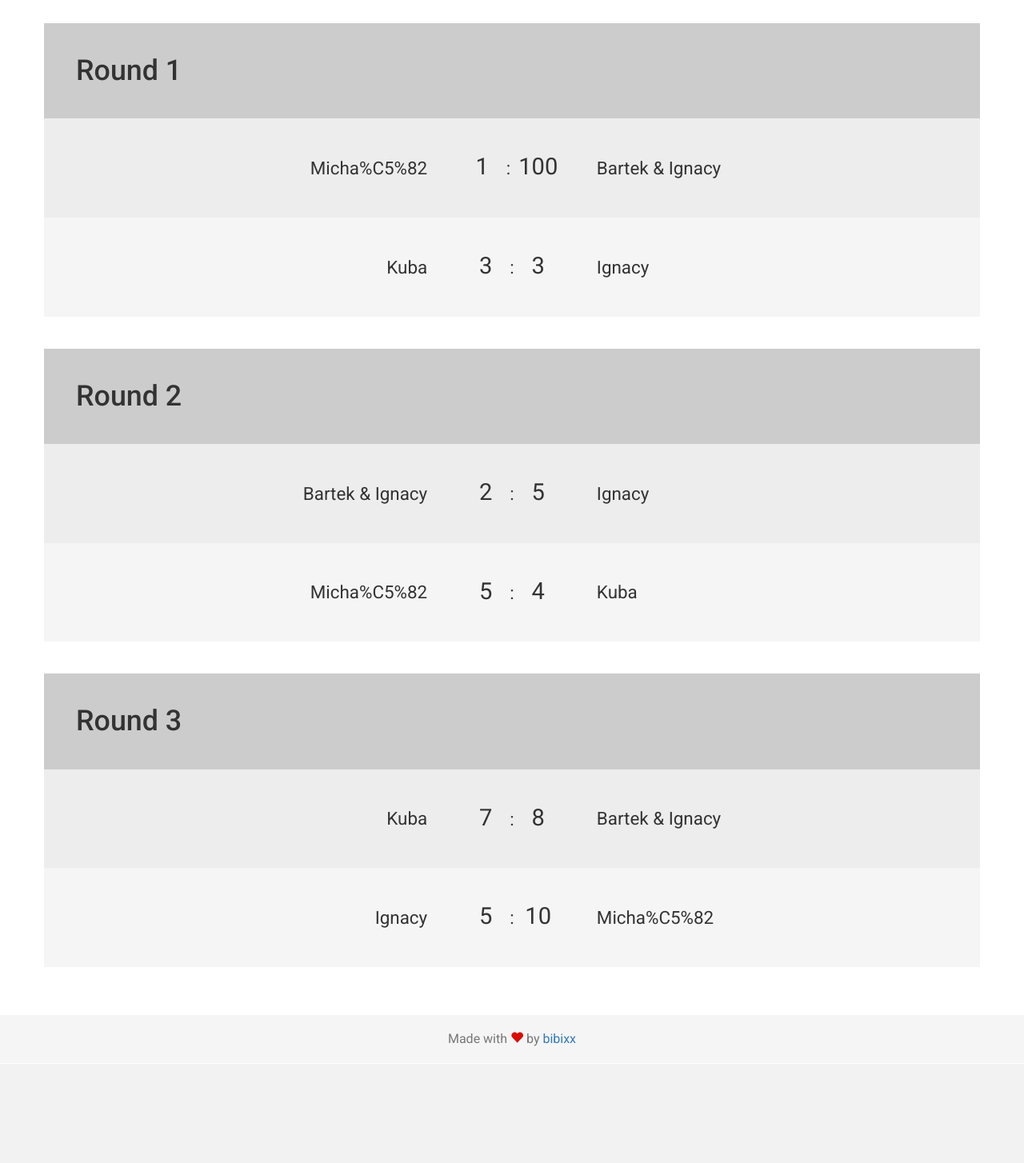
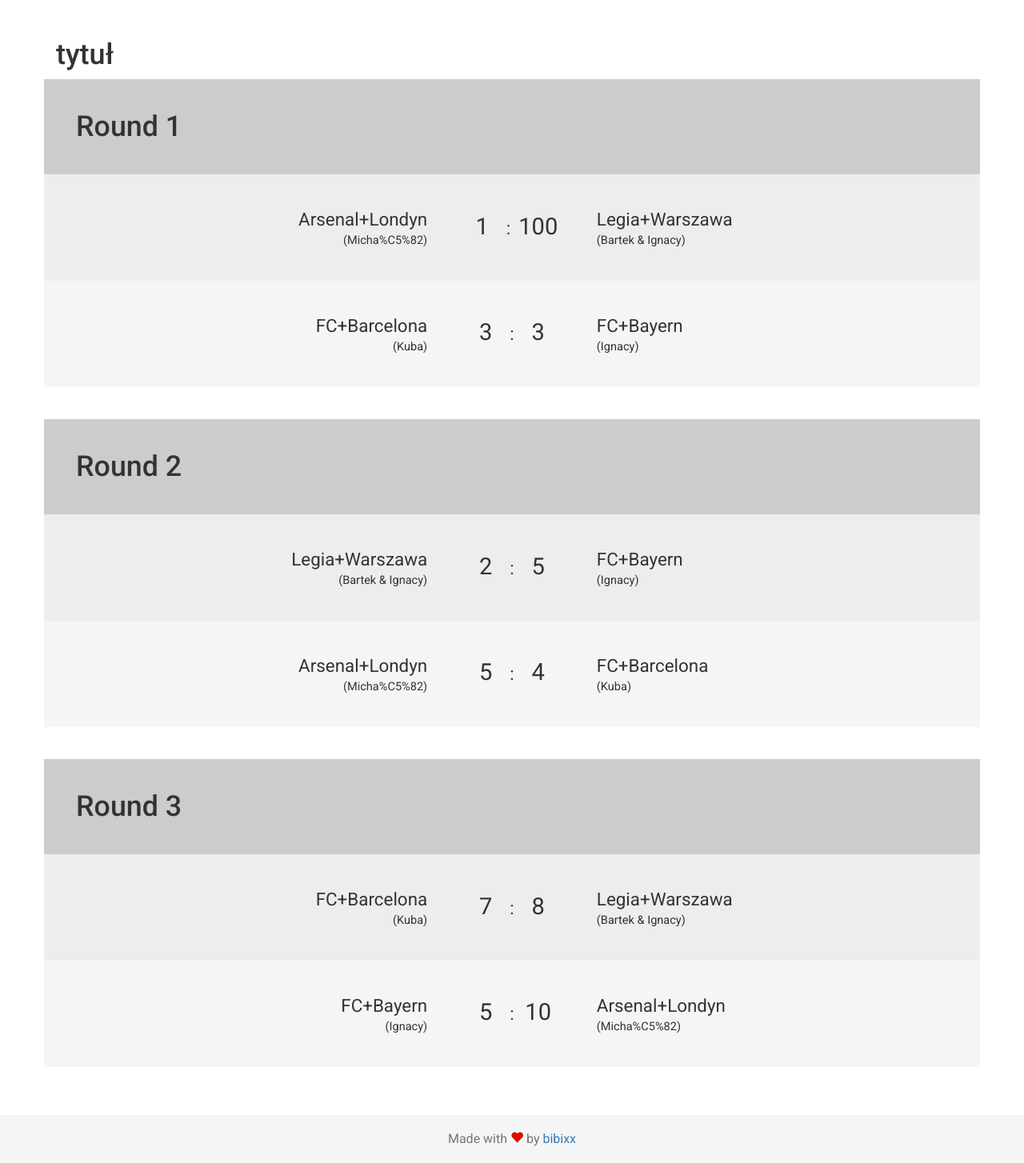
Before and after one commit to bibixx/FIFA-Generator, a PHP site: page /scores?id=1 in a window 1280 px wide. Shown: the part 51-1505 px from the top of the page at 80% size. Before the commit the page ends 1381 px from the top, so only its background shows below. Run offline with PHP 8.4, Linux system fonts and the light colour scheme; data comes from the database, SQL or seed files in the repository.

Commit message:
Fixed save.php (id), index.php -> after changing settings names & clubs stay

```diff
--- a/css/scores.css
+++ b/css/scores.css
@@ -23,6 +23,10 @@ body {
 
 .dropdown-menu > .active > a, .dropdown-menu > .active > a:focus, .dropdown-menu > .active > a:hover {
   background: #000;
+}
+
+.alert {
+  display: inline-block;
 }
 
 body {
@@ -55,6 +59,26 @@ body {
 .round .row.head h2 {
   margin: 0;
   font-size: 1.6em;
+}
+
+.round .row .text-center {
+  white-space: nowrap;
+}
+
+.round .row div p {
+  margin: 0;
+}
+
+.round .row div p.name {
+  font-size: 0.65em;
+}
+
+.round .row div p.name::before {
+  content: "(";
+}
+
+.round .row div p.name::after {
+  content: ")";
 }
 
 .round .row > div:first-child img {
--- a/empty.html
+++ b/empty.html
@@ -13,7 +13,7 @@
       </div>
       <div id="navbar" class="collapse navbar-collapse">
         <ul class="nav navbar-nav">
-          <li class="active"><a href=".">Create new tournament</a></li>
+          <li class="active"><a href="/FIFA-Generator/.">Create new tournament</a></li>
           <li class="dropdown"><a href="#" data-toggle="dropdown" class="dropdown-toggle">My tournaments <span class="caret"></span></a>
             <ul class="dropdown-menu">
               <li><a href="#">Fixtures</a></li>
--- a/includes/_nav.jade
+++ b/includes/_nav.jade
@@ -10,7 +10,7 @@ nav.navbar.navbar-inverse.navbar-fixed-top
     #navbar.collapse.navbar-collapse
       ul.nav.navbar-nav
         li.active
-          a(href='.') Create new tournament
+          a(href='/FIFA-Generator/.') Create new tournament
         li.dropdown
           a.dropdown-toggle(href="#", data-toggle="dropdown") My tournaments <span class="caret"></span>
           ul.dropdown-menu
--- a/js/scores.js
+++ b/js/scores.js
@@ -26,11 +26,15 @@ $(document).ready(function() {
       }
     })
 
+    var href = window.location.href
+    var hrefId = href.substring(href.search(/[0-9]/), href.search(/[0-9]/)+href.match(/[0-9]/).length);
+
     if(!empty){
       $.ajax({
         method: "POST",
-        url: "save.php",
-        data: {index: $(this).parents(".round").index()+","+($(this).parents(".row").index()-1), value: [row[0]*1, row[1]*1] }
+        type: "html",
+        url: "/FIFA-Generator/save.php",
+        data: {index: $(this).parents(".round").index()-1+","+($(this).parents(".row").index()-1), value: [row[0]*1, row[1]*1], id: hrefId }
       })
       .done(function(data){
         console.log( data );
@@ -38,8 +42,9 @@ $(document).ready(function() {
     } else {
       $.ajax({
         method: "POST",
-        url: "save.php",
-        data: {index: $(this).parents(".round").index()+","+($(this).parents(".row").index()-1), value: [] }
+        type: "html",
+        url: "/FIFA-Generator/save.php",
+        data: {index: $(this).parents(".round").index()-1+","+($(this).parents(".row").index()-1), value: [], id: hrefId }
       })
       .done(function(data){
         console.log( data );
--- a/sass/modules/_base.sass
+++ b/sass/modules/_base.sass
@@ -7,3 +7,6 @@ body
 
 .dropdown-menu>.active>a, .dropdown-menu>.active>a:focus, .dropdown-menu>.active>a:hover
   background: #000
+
+.alert
+  display: inline-block
--- a/sass/partials/_teams.sass
+++ b/sass/partials/_teams.sass
@@ -1,5 +1,6 @@
 .teams
   padding: 0
+  margin: 15px 0px
 
   .row > div
     padding: 0
--- a/sass/partials/scores_table.sass
+++ b/sass/partials/scores_table.sass
@@ -17,6 +17,19 @@
       h2
         margin: 0
         font-size: 1.6em
+
+    .text-center
+      white-space: nowrap
+      // min-width: 157px
+
+    div p
+      margin: 0
+      &.name
+        font-size: 0.65em
+        &::before
+          content: "("
+        &::after
+          content: ")"
 
     & > div:first-child
       img
--- a/sass/table.sass
+++ b/sass/table.sass
@@ -1 +1,4 @@
+@import modules/reset
+@import modules/base
+@import modules/typography
 @import partials/table
--- a/save.php
+++ b/save.php
@@ -1,7 +1,7 @@
 <?php
   $dbc = new mysqli('127.0.0.1', 'root', 'admin', 'tournaments') or die( 'błąd' );
   $dbc->query('SET NAMES utf8');
-  $query = "SELECT * FROM `tournaments` WHERE (`id`=1)";
+  $query = "SELECT * FROM `tournaments` WHERE (`id`=".$_POST["id"].")";
   $data = $dbc->query($query);
 
   $row = mysqli_fetch_array($data);
@@ -13,7 +13,9 @@
     $fixtures[$index[0]][$index[1]] = array();
   }
 
-  $query = "UPDATE `tournaments` SET `fixtures` = '".json_encode( $fixtures )."' WHERE `tournaments`.`id` = 1";
+
+  $query = "UPDATE `tournaments` SET `fixtures` = '".json_encode( $fixtures )."' WHERE `tournaments`.`id` = ".$_POST["id"];
+  echo $query;
   $data = $dbc->query($query);
   mysqli_close($dbc);
 ?>
--- a/scores.php
+++ b/scores.php
@@ -9,7 +9,7 @@
   <nav class="navbar navbar-inverse navbar-fixed-top">
     <div class="container">
       <div class="navbar-header">
-        <button type="button" data-toggle="collapse" data-target="#navbar" aria-expanded="false" aria-controls="navbar" class="navbar-toggle collapsed"><span class="sr-only">Toggle navigation</span><span class="icon-bar"></span><span class="icon-bar"></span><span class="icon-bar"></span></button><a href="." class="navbar-brand">FIFA tournament Generator</a>
+        <button type="button" data-toggle="collapse" data-target="#navbar" aria-expanded="false" aria-controls="navbar" class="navbar-toggle collapsed"><span class="sr-only">Toggle navigation</span><span class="icon-bar"></span><span class="icon-bar"></span><span class="icon-bar"></span></button><a href="/FIFA-Generator/." class="navbar-brand">FIFA tournament Generator</a>
       </div>
         <div id="navbar" class="collapse navbar-collapse">
           <ul class="nav navbar-nav">
@@ -38,10 +38,12 @@
       mysqli_close($dbc);
 
       $row = mysqli_fetch_array($data);
-      $title = $row["title"]."\n";
+      $title = ($row["title"]!=null) ? $row["title"] : "Tournament #".$id;
       $players = json_decode($row["players"], true);
       $rounds = json_decode($row["rounds"], true);
       $results = json_decode($row["fixtures"], true);
+
+      echo "<h1>$title</h1>";
 
       for($x=0; $x<count( $rounds ); $x++){
         echo '<div class="round">';
@@ -49,6 +51,9 @@
         for($y=0; $y<count($rounds[$x]); $y++){
           $teams = $rounds[$x][$y];
           $result = $results[$x][$y];
+
+          $club1 = $players[ $teams[0] ]["club"];
+          $club2 = $players[ $teams[1] ]["club"];
 
           if( count($players[ $teams[0] ]["players"]) > 1 ){
             $player1 = $players[ $teams[0] ]["players"][0]." & ".$players[ $teams[0] ]["players"][1];
@@ -63,13 +68,21 @@
           }
 
           echo '<div class="row">';
-            echo '<div class="col-md-5 text-right">'.html_entity_decode($player1, ENT_QUOTES).'</div>';
+            if( !empty($club1) ){
+              echo '<div class="col-xs-5 col-sm-5 col-md-5 col-lg-5 text-right"><p>'.html_entity_decode($club1, ENT_QUOTES).'</p><p class="name">'.html_entity_decode($player1, ENT_QUOTES).'</p></div>';
+            } else {
+              echo '<div class="col-xs-5 col-sm-5 col-md-5 col-lg-5 text-right"><p>'.html_entity_decode($player1, ENT_QUOTES).'</p></div>';
+            }
             if( array_key_exists(0, $result) ){
-              echo '<div class="col-md-2 text-center"><span contenteditable class="home correct">'.$result[0].'</span>:<span contenteditable class="away correct">'.$result[1].'</span></div>';
+              echo '<div class="col-xs-2 col-sm-2 col-md-2 col-lg-2 text-center"><span contenteditable class="home correct">'.$result[0].'</span>:<span contenteditable class="away correct">'.$result[1].'</span></div>';
             } else {
-              echo '<div class="col-md-2 text-center"><span contenteditable class="home"></span>:<span contenteditable class="away"></span></div>';
+              echo '<div class="col-xs-2 col-sm-2 col-md-2 col-lg-2 text-center"><span contenteditable class="home"></span>:<span contenteditable class="away"></span></div>';
             }
-            echo '<div class="col-md-5 text-left">'.html_entity_decode($player2, ENT_QUOTES).'</div>';
+            if( !empty($club1) ){
+              echo '<div class="col-xs-5 col-sm-5 col-md-5 col-lg-5 text-left">'.html_entity_decode($club2, ENT_QUOTES).'</p><p class="name">'.html_entity_decode($player2, ENT_QUOTES).'</p></div>';
+            } else {
+              echo '<div class="col-xs-5 col-sm-5 col-md-5 col-lg-5 text-left"><p>'.html_entity_decode($player2, ENT_QUOTES).'</p></div>';
+            }
           echo '</div>';
         }
         echo "</div>";
--- a/table.php
+++ b/table.php
@@ -9,7 +9,7 @@
   <nav class="navbar navbar-inverse navbar-fixed-top">
     <div class="container">
       <div class="navbar-header">
-        <button type="button" data-toggle="collapse" data-target="#navbar" aria-expanded="false" aria-controls="navbar" class="navbar-toggle collapsed"><span class="sr-only">Toggle navigation</span><span class="icon-bar"></span><span class="icon-bar"></span><span class="icon-bar"></span></button><a href="." class="navbar-brand">FIFA tournament Generator</a>
+        <button type="button" data-toggle="collapse" data-target="#navbar" aria-expanded="false" aria-controls="navbar" class="navbar-toggle collapsed"><span class="sr-only">Toggle navigation</span><span class="icon-bar"></span><span class="icon-bar"></span><span class="icon-bar"></span></button><a href="/FIFA-Generator/." class="navbar-brand">FIFA tournament Generator</a>
       </div>
         <div id="navbar" class="collapse navbar-collapse">
           <ul class="nav navbar-nav">
```
Also changed, not shown: css/style.css (+9 -0 lines), css/table.css (+36 -0 lines), generate.php (+18 -3 lines), index.php (renamed from index.html, +23 -2 lines), js/script.js (+9 -102 lines).
